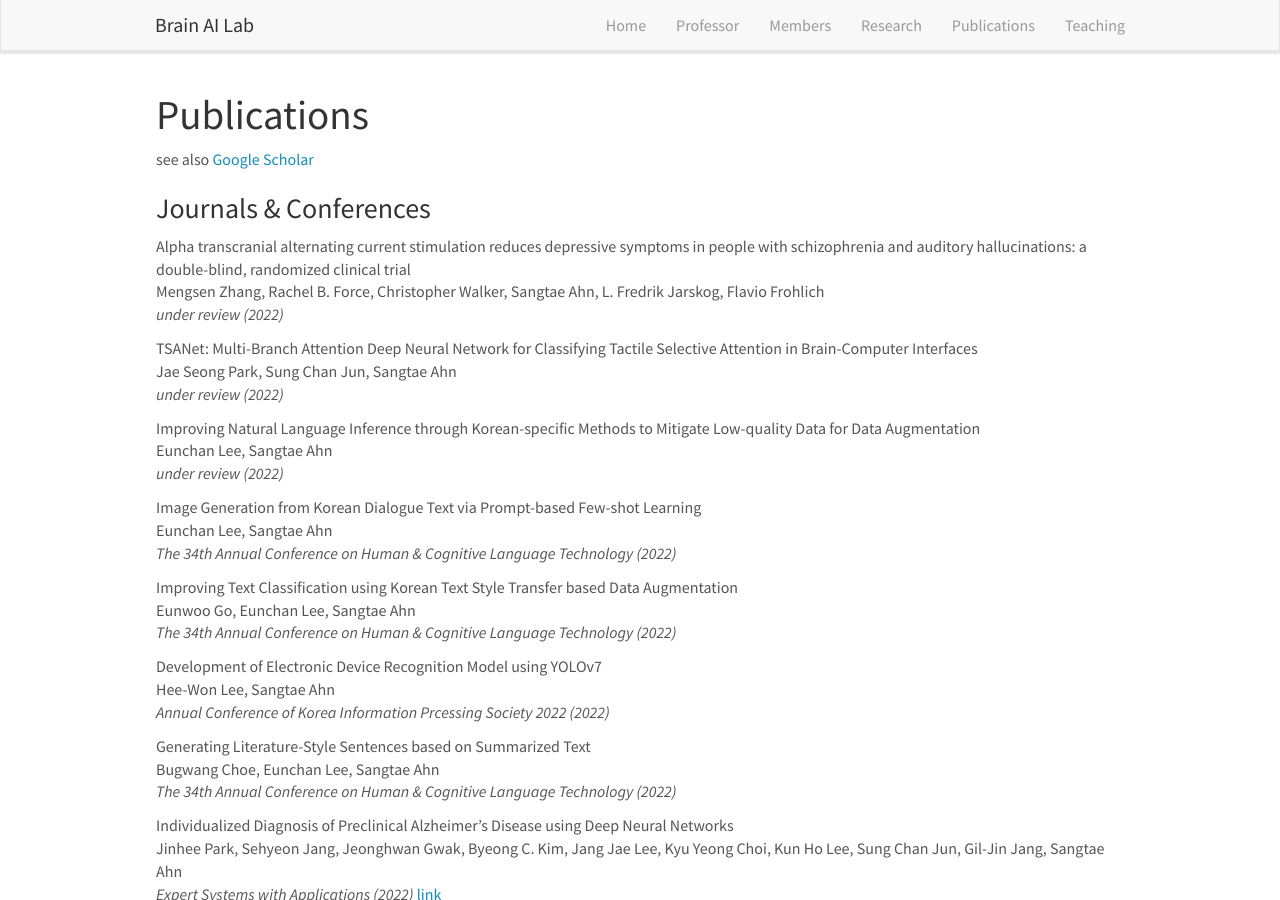
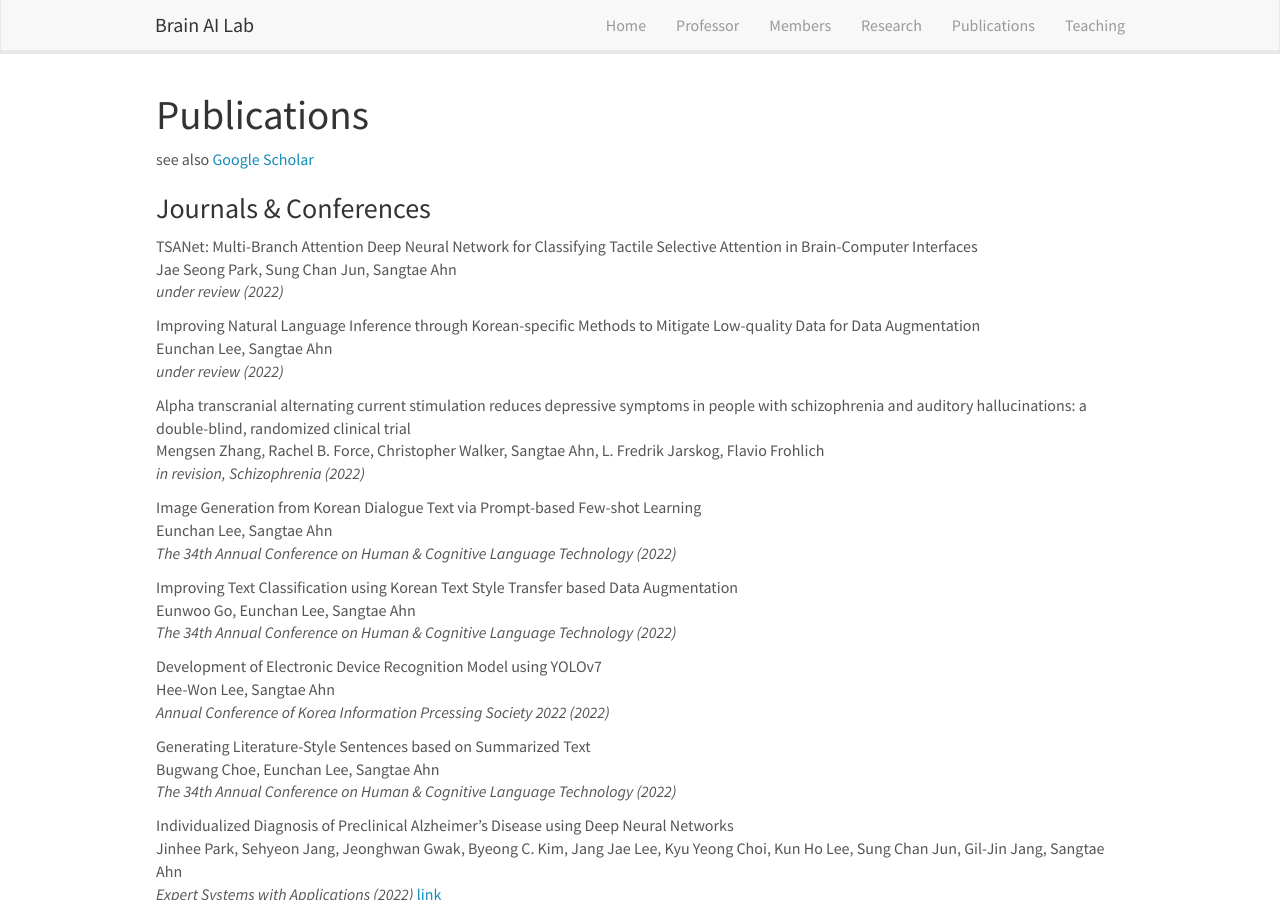
Before and after one commit to KNU-BrainAI/knu-brainai.github.io, a Jekyll site: the page built from _pages/publications.md, in a window 1280 px wide and 900 px high. Built offline with Jekyll 4.4.1, drawn with Linux system fonts in a browser that asks for light colours; nearby versions of some CDN libraries; part of the change alters nothing that is shown.

Commit message:
Update publist.yml

```diff
--- a/_data/publist.yml
+++ b/_data/publist.yml
@@ -1,7 +1,3 @@
-- title: "Alpha transcranial alternating current stimulation reduces depressive symptoms in people with schizophrenia and auditory hallucinations: a double-blind, randomized clinical trial"
-  authors: Mengsen Zhang, Rachel B. Force, Christopher Walker, Sangtae Ahn, L. Fredrik Jarskog, Flavio Frohlich
-  journal: under review (2022)
-
 - title: "TSANet: Multi-Branch Attention Deep Neural Network for Classifying Tactile Selective Attention in Brain-Computer Interfaces"
   authors: Jae Seong Park, Sung Chan Jun, Sangtae Ahn
   journal: under review (2022)
@@ -9,6 +5,10 @@
 - title: "Improving Natural Language Inference through Korean-specific Methods to Mitigate Low-quality Data for Data Augmentation"
   authors: Eunchan Lee, Sangtae Ahn
   journal: under review (2022)
+
+- title: "Alpha transcranial alternating current stimulation reduces depressive symptoms in people with schizophrenia and auditory hallucinations: a double-blind, randomized clinical trial"
+  authors: Mengsen Zhang, Rachel B. Force, Christopher Walker, Sangtae Ahn, L. Fredrik Jarskog, Flavio Frohlich
+  journal: in revision, Schizophrenia (2022)
 
 - title: "Image Generation from Korean Dialogue Text via Prompt-based Few-shot Learning"
   authors: Eunchan Lee, Sangtae Ahn
```
